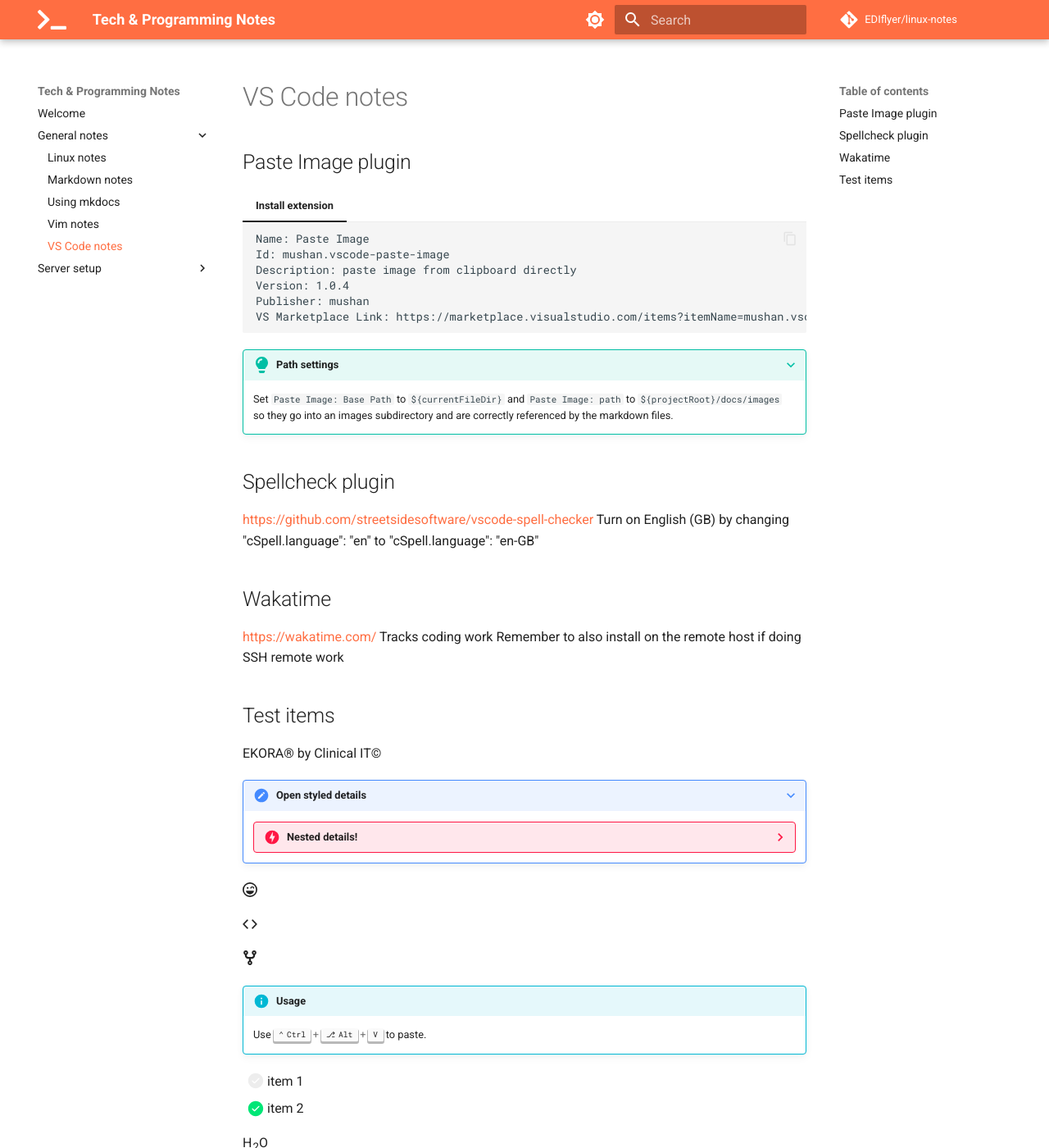
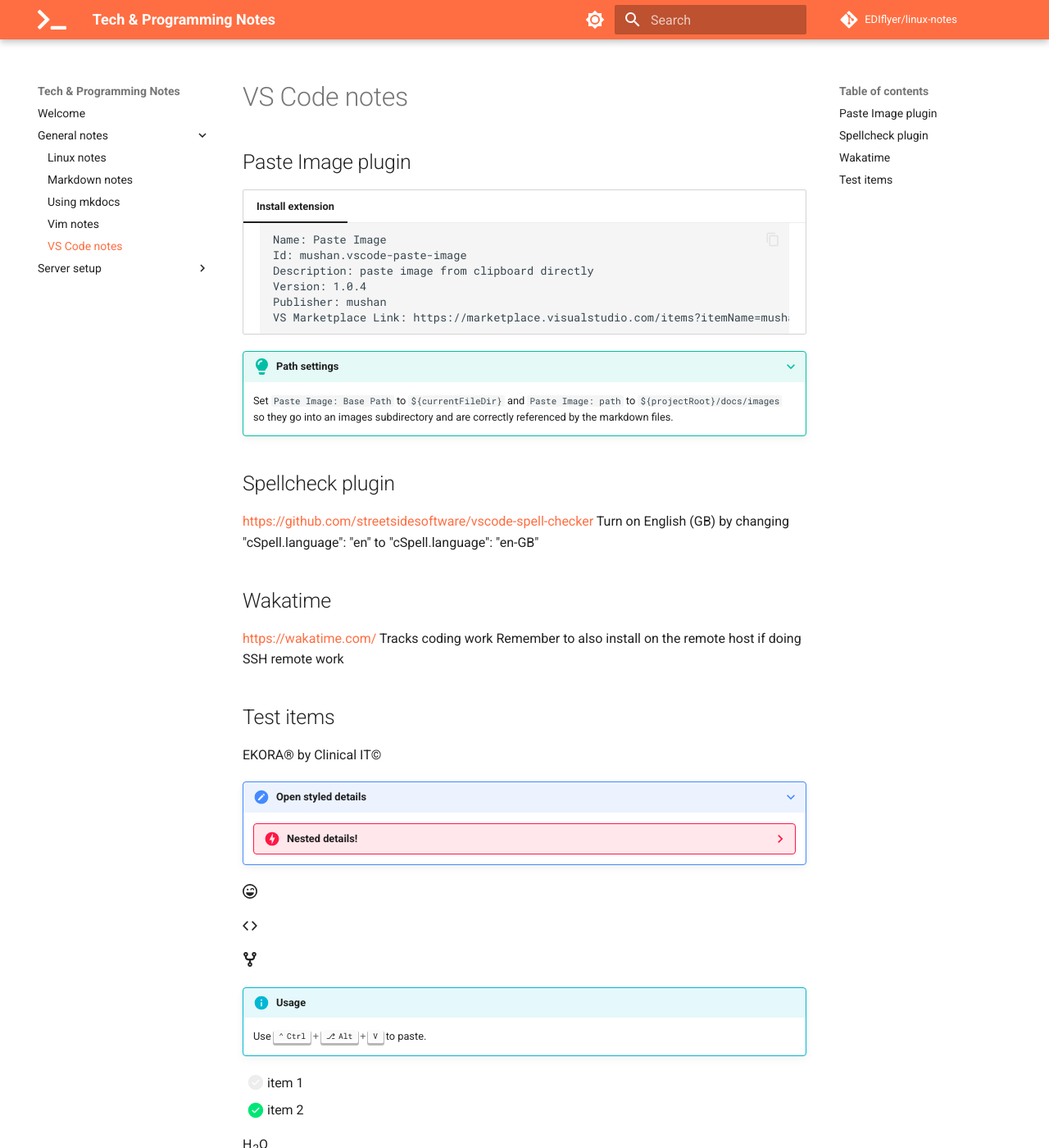
Before and after one commit to EDIflyer/linux-notes, an MkDocs documentation site: the page built from docs/general-notes/vscode_notes.md, in a window 1280 px wide and 1400 px high. Shown: the whole window at 82% size. Built offline with MkDocs 1.6.1 and Material for MkDocs 9.7.7, drawn with Linux system fonts in a browser that asks for light colours; comment, search, counter and statistics services are not loaded.

Commit message:
add extra CSS around content tabs - https://github.com/squidfunk/mkdocs-material/discussions/4157#discussioncomment-8270993

```diff
--- /dev/null
+++ b/docs/stylesheets/extra.css
@@ -0,0 +1,8 @@
+.md-typeset .tabbed-set {
+    border: 0.5px solid lightgray;
+  }
+
+  .md-typeset .tabbed-content {
+    padding-left: 1rem;
+    padding-right: 1rem;
+  }
--- a/mkdocs.yml
+++ b/mkdocs.yml
@@ -30,6 +30,9 @@ theme:
       example: fontawesome/solid/file-code
       quote: fontawesome/solid/terminal
       tip: fontawesome/solid/lightbulb
+
+extra_css:
+  - stylesheets/extra.css
 
 plugins:
   - search
```
